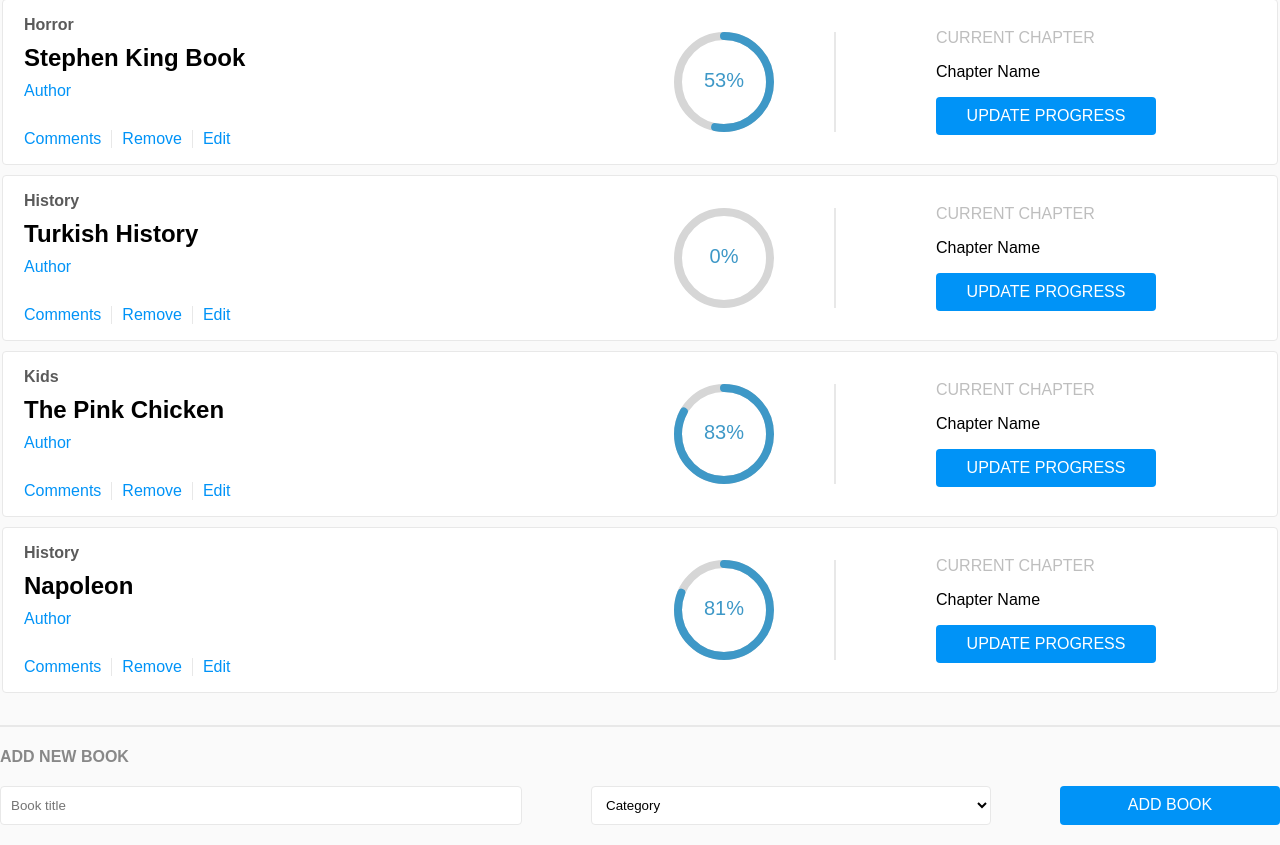
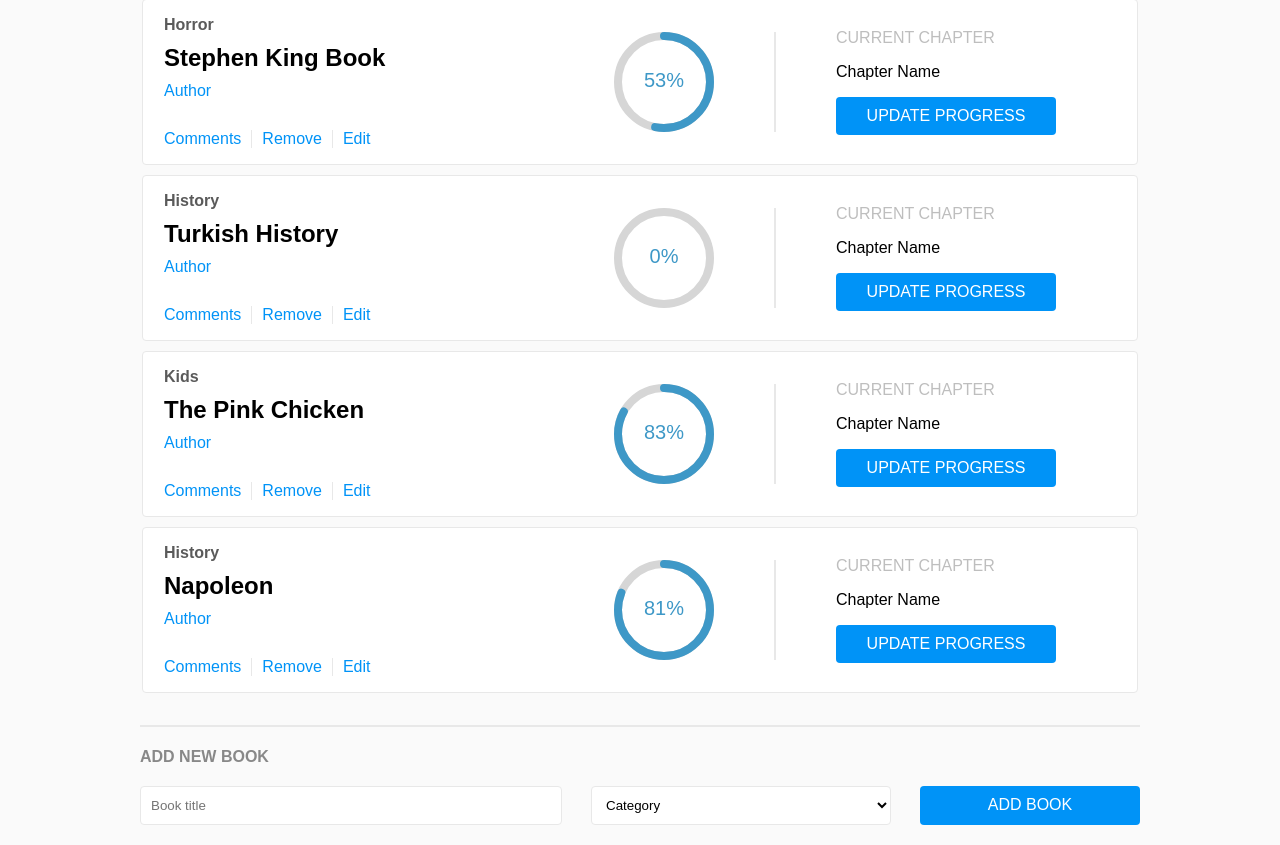
Before and after one commit to htuerker/react-bookstore, a React (Create React App) app: page / in a window 1280 px wide. Shown: the part 328-1173 px from the top of the page. Built offline with nearby package versions, Linux system fonts and the light colour scheme.

Commit message:
overall width reducing

```diff
--- a/src/main.css
+++ b/src/main.css
@@ -5,7 +5,7 @@
 }
 
 .container {
-  max-width: 1300px;
+  max-width: 1000px;
   margin: 0 auto;
 }
 
@@ -130,7 +130,7 @@
 }
 
 .book .right div:last-child {
-  margin: 0 100px;
+  margin: 0 60px;
 }
 
 /* BOOK FORM */
@@ -159,11 +159,11 @@
 }
 
 .book-form input {
-  width: 500px;
+  width: 400px;
 }
 
 .book-form select {
-  width: 400px;
+  width: 300px;
 }
 
 .btn {
```
